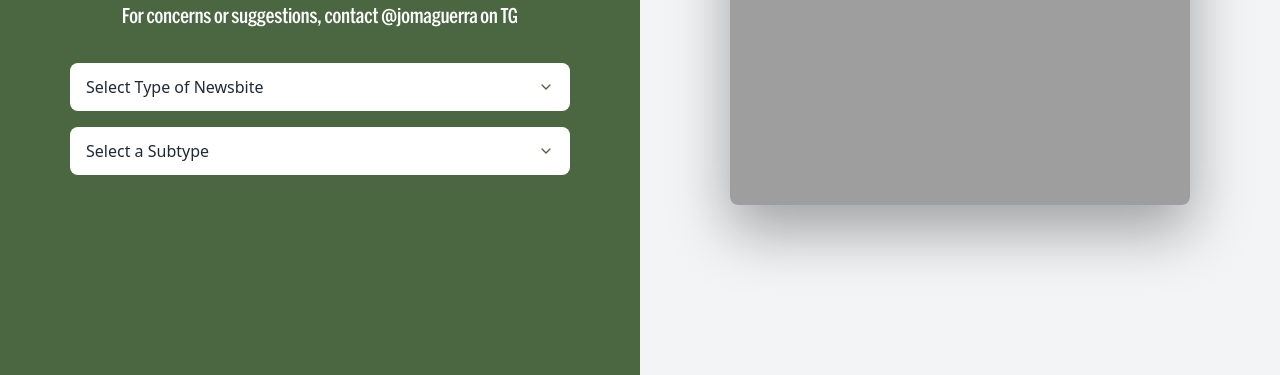
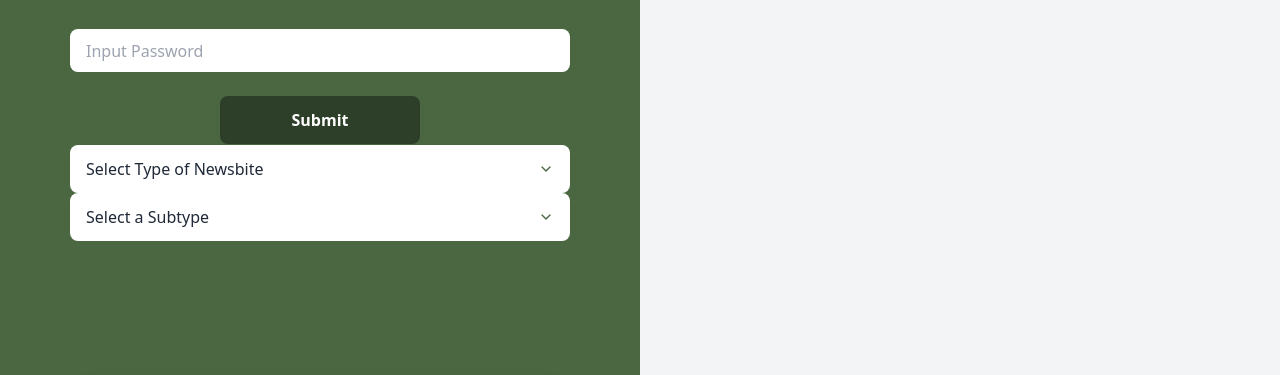
Before and after one commit to thelasallian/automated-pubs, a plain HTML site: page index.html in a window 1280 px wide. Shown: the part 425-800 px from the top of the page. Drawn offline with nearby package versions, Linux system fonts and the light colour scheme.

Commit message:
Added password modal

```diff
--- a/index.html
+++ b/index.html
@@ -21,8 +21,13 @@
                 <h2 class="text-xl">For concerns or suggestions, contact <a href="https://t.me/jomaguerra" class="hover-underline">@jomaguerra</a> on TG</h2>
             </div>
 
+            <!-- Passkey-->
+             <div id="passwordModal" class="w-full max-w-[500px] space-y-4 animate-fade-in-up flex flex-col items-center text-center" style="animation-delay: 0.2s;">
+                <input type="text" id="passwordInput" placeholder="Input Password" class="w-full p-3 px-4 mb-4 rounded-lg bg-white text-gray-800 text-base font-sans transition-all hover:bg-gray-50 focus:outline-none focus:ring-2 focus:ring-[#4a6741]/30 mx-auto block">
+                <button onclick="checkPassword()" class="w-[200px] p-3 mb-2 rounded-lg bg-[#2d3f28] text-white text-base font-bold font-sans cursor-pointer transition-all hover:bg-[#1f2c1c] hover:-translate-y-0.5 hover:shadow-md active:translate-y-0 mx-auto block">Submit</button>
+             </div>
+
             <!-- Selections -->
-            <div class="w-full max-w-[500px] space-y-4 animate-fade-in-up flex flex-col items-center text-center" style="animation-delay: 0.2s;">
                 <select required id="dd_nbtype" name="nbtype" class="w-full p-3 px-4 rounded-lg bg-white text-gray-800 text-base font-sans cursor-pointer appearance-none bg-no-repeat bg-right transition-all hover:bg-gray-50 focus:outline-none focus:ring-2 focus:ring-[#4a6741]/30">
                     <option value="" disabled selected>Select Type of Newsbite</option>
                     <option value="TypeA">Type A: Generic Visual</option>
@@ -37,7 +42,6 @@
                 <textarea required id="textInput" placeholder="Input Headline" rows="3" maxlength="100" class="w-full p-3 px-4 rounded-lg bg-white text-gray-800 text-base font-sans min-h-[80px] transition-all hover:bg-gray-50 focus:outline-none focus:ring-2 focus:ring-[#4a6741]/30 resize-none hidden"></textarea>
                 <!-- Type C Input Fields -->
                 <div id="typeCFields" class="w-full max-w-[500px] mt-8 hidden">
-                    <textarea required id="quoteInput" placeholder="Input Quote" rows="3" class="w-full p-3 px-4 rounded-lg bg-white text-gray-800 text-base font-sans min-h-[80px] transition-all hover:bg-gray-50 focus:outline-none focus:ring-2 focus:ring-[#4a6741]/30 resize-none"></textarea>
                     <input type="text" id="positionInput" placeholder="Input Position" class="w-full p-3 px-4 mb-4 rounded-lg bg-white text-gray-800 text-base font-sans transition-all hover:bg-gray-50 focus:outline-none focus:ring-2 focus:ring-[#4a6741]/30 mx-auto block">
                     <input required type="text" id="nameInput" placeholder="Input Name" class="w-full p-3 px-4 mb-4 rounded-lg bg-white text-gray-800 text-base font-sans transition-all hover:bg-gray-50 focus:outline-none focus:ring-2 focus:ring-[#4a6741]/30 mx-auto block">
                     <input required type="text" id="contextInput" placeholder="Input Context" class="w-full p-3 px-4 mb-4 rounded-lg bg-white text-gray-800 text-base font-sans transition-all hover:bg-gray-50 focus:outline-none focus:ring-2 focus:ring-[#4a6741]/30 mx-auto block">
```
